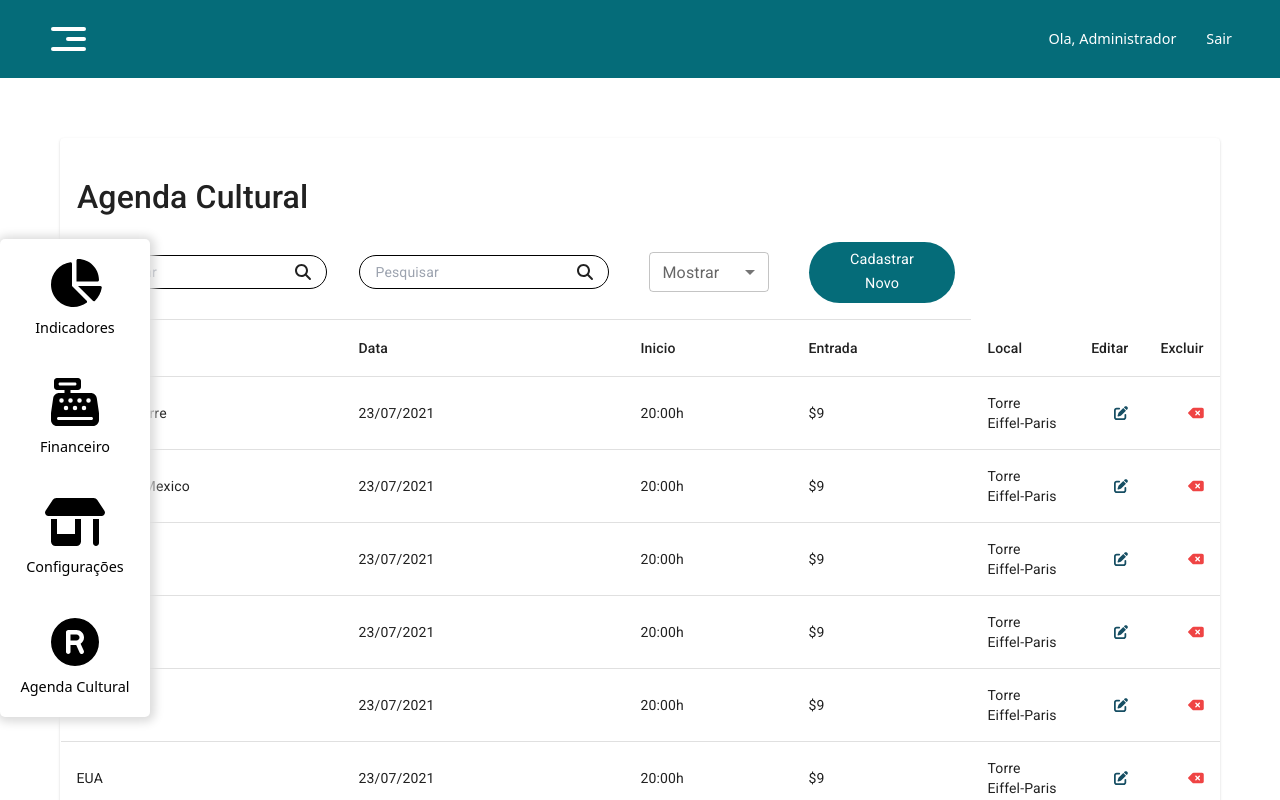
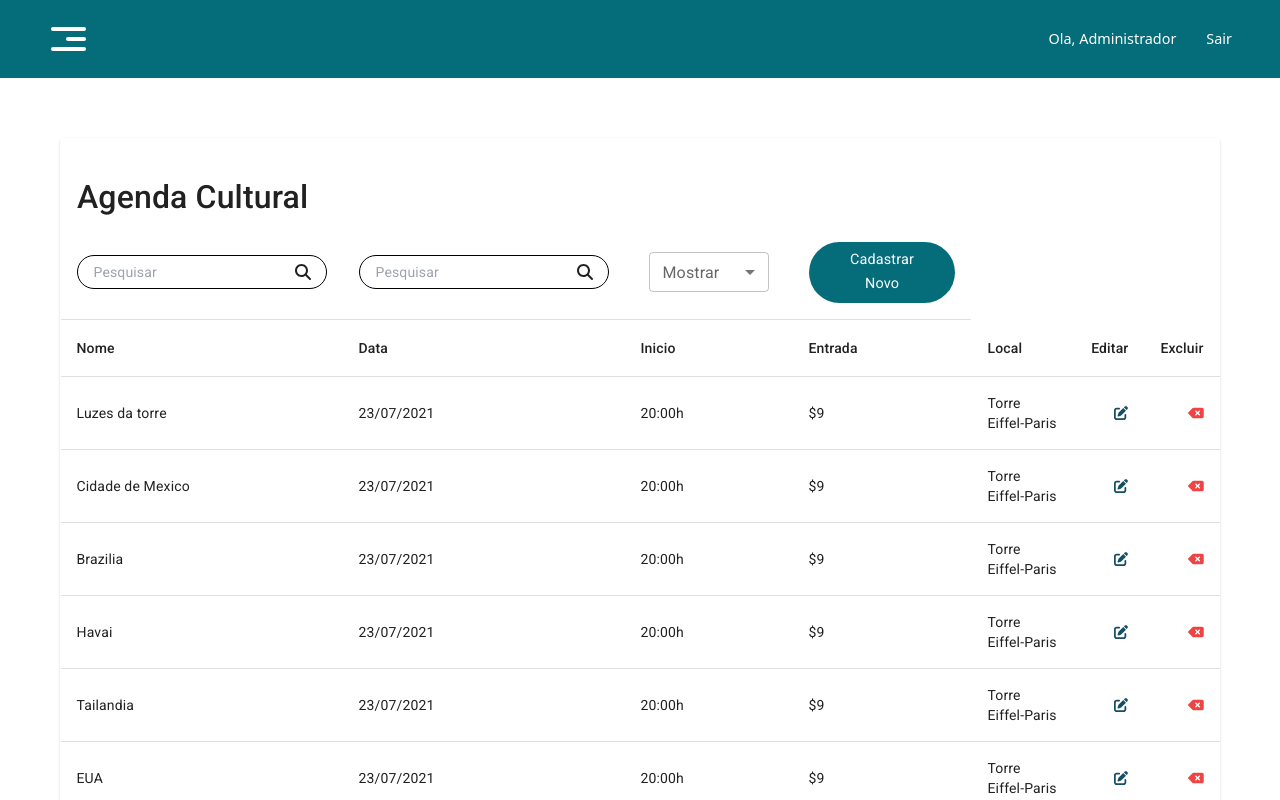
Before and after one commit to realkevinbrian/TurismSystem, a React (Create React App) app: page /admin/agenda in a window 1280 px wide. Shown: the top 800 px of the page. Built offline with nearby package versions, Linux system fonts and the light colour scheme.

Commit message:
menu Opener is Working now

```diff
--- a/src/Components/Agenda/index.jsx
+++ b/src/Components/Agenda/index.jsx
@@ -17,7 +17,7 @@ function Agenda() {
   const Rows = AgendaData().rows;
 
   // =>DEBUGGING ROWS
-  console.log(Rows)
+  // console.log(Rows)
 
   return (
     <>
--- a/src/Components/Menu/index.jsx
+++ b/src/Components/Menu/index.jsx
@@ -2,6 +2,9 @@ import { faCashRegister, faPieChart, faRegistered, faStoreAlt } from '@fortaweso
 import { FontAwesomeIcon } from '@fortawesome/react-fontawesome';
 import React, { useState } from 'react';
 import * as S from './styled';
+import {useSelector,useDispatch} from "react-redux"
+import {MenuActions} from "../../Redux/MenuSlice"
+
 
 function Menu() {
 
@@ -15,14 +18,18 @@ function Menu() {
     {id:4, label : "Agenda Cultural", link : "/admin/agenda", icon : faRegistered}
   ]);
 
+  //get menuState and add dispatch methods
+  const menuState = useSelector((state)=>state.menu.menuState)
+  const dispatch = useDispatch();
+
 
   return (
     <>
-        <S.MenuContainer>
+        <S.MenuContainer menuState={menuState}>
             <S.MenuListWrapper>
                 {
                     data.map((item)=>(
-                        <S.MenuItem key={item.id}>
+                        <S.MenuItem key={item.id} onClick={()=>dispatch(MenuActions.setMenuState(false))}>
                             <S.MenuLink href={item.link}>
                               <FontAwesomeIcon icon={item.icon}/>
                                 <span>{item.label}</span>
--- a/src/Components/Menu/styled.jsx
+++ b/src/Components/Menu/styled.jsx
@@ -7,9 +7,9 @@ import styled from "styled-components";
  */
 
 export const MenuContainer = styled.div`
+    display: ${({menuState})=> (menuState) ? "grid" : "none"};
     height: 100vh;
     width: 150px;
-    display: grid;
     align-items: center;
     position: fixed;
     z-index: 50;
--- a/src/Components/Navbar/index.jsx
+++ b/src/Components/Navbar/index.jsx
@@ -2,13 +2,19 @@ import React from 'react'
 import { Anchor, H4 } from '../Global'
 import { Bars, Logo, LogoWrapper, MenuIconWrapper, NavbarContainer, NavMenuLinksWrapper } from './styled'
 import Menu from "../Menu/index";
+import { useDispatch, useSelector } from 'react-redux';
+import {MenuActions} from "../../Redux/MenuSlice"
 
 function Navbar() {
+
+  //get menuState and add dispatch methods
+  const dispatch = useDispatch();
+
   return (
     <>
         <NavbarContainer>
 
-            <MenuIconWrapper>
+            <MenuIconWrapper onClick={()=>dispatch(MenuActions.setMenuState(true))}>
                 <Bars/>
                 <Bars/>
                 <Bars/>
--- a/src/index.js
+++ b/src/index.js
@@ -9,6 +9,8 @@ import {ThemeProvider} from "styled-components"
 import store from "./Redux/index";
 import {Provider} from "react-redux"
 
+
+// console.log(store)
 ReactDOM.render(
   <React.StrictMode>
   <Provider store={store}>
```
